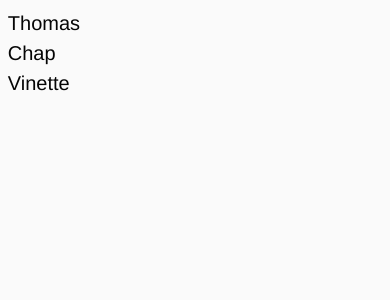
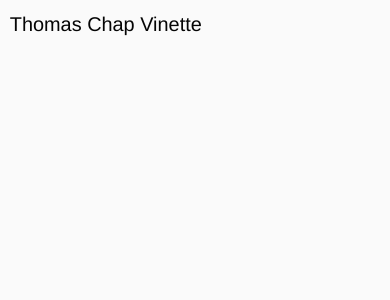
Before and after one commit to bigsofa1/portfolio, a React (Vite) app: page / in a window 390 px wide. Shown: the top 300 px of the page. Built offline with nearby package versions, Linux system fonts and the light colour scheme.

Commit message:
mobile wip

```diff
--- a/components/Nav.jsx
+++ b/components/Nav.jsx
@@ -10,23 +10,16 @@ export default function Nav({ active, onSelect, hasSelected, setHasSelected }){
     const [menuOpen, setMenuOpen] = useState(false)
 
     return(
-       <nav>
-
-            <MotionUl
-            initial="hidden"
-            animate="visible"
-            exit="exit"
-            variants={fadeIn}>
+        <MotionNav>
+            <MotionUl variants={staggerChildren} initial="hidden" animate="visible" exit="exit">
                 <AnimatePresence>
                     {navItems.map((item) => {
                         if (item.id !== "index" && !menuOpen) return null
                         return(
                         <MotionLi
                             key={item.id}
-                            variants={staggerChildren}
-                            initial="hidden"
-                            animate="visible"
-                            exit="exit"
+                            variants={fadeIn}
+                            initial="hidden" animate="visible" exit="exit"
                         >
                             <MotionButton className={
                                 `${hasSelected ? (active === item.id ? null : "item-unfocus") : null}`
@@ -52,6 +45,7 @@ export default function Nav({ active, onSelect, hasSelected, setHasSelected }){
                     })}
                     </AnimatePresence>
                 </MotionUl>
-       </nav>
+
+       </MotionNav>
     )
 }
--- a/src/animations/motionComponents.jsx
+++ b/src/animations/motionComponents.jsx
@@ -1,30 +1,21 @@
-// eslint-disable-next-line no-unused-vars
+/* eslint-disable no-unused-vars */
+// motionWrappers.js
 import { motion } from "framer-motion";
 
-export const MotionSection = ({ children, ...props }) => (
-  <motion.section {...props}>{children}</motion.section>
-);
+const createMotionComponent = (Component) => {
+  return ({ children, ...props }) => (
+    <Component {...props}>{children}</Component>
+  );
+};
 
-export const MotionDiv = ({ children, ...props }) => (
-  <motion.div {...props}>{children}</motion.div>
-);
-
-export const MotionNav = ({ children, ...props }) => (
-  <motion.nav {...props}>{children}</motion.nav>
-);
-
-export const MotionUl = ({ children, ...props }) => (
-  <motion.ul {...props}>{children}</motion.ul>
-);
-
-export const MotionLi = ({ children, ...props }) => (
-  <motion.li {...props}>{children}</motion.li>
-);
-
-export const MotionButton = ({ children, ...props }) => (
-  <motion.button {...props}>{children}</motion.button>
-);
-
-export const MotionFigure = ({ children, ...props }) => (
-  <motion.figure {...props}>{children}</motion.figure>
-);
+export const MotionSection = createMotionComponent(motion.section);
+export const MotionDiv = createMotionComponent(motion.div);
+export const MotionNav = createMotionComponent(motion.nav);
+export const MotionUl = createMotionComponent(motion.ul);
+export const MotionLi = createMotionComponent(motion.li);
+export const MotionButton = createMotionComponent(motion.button);
+export const MotionFigure = createMotionComponent(motion.figure);
+export const MotionDl = createMotionComponent(motion.dl);
+export const MotionDt = createMotionComponent(motion.dt);
+export const MotionDd = createMotionComponent(motion.dd);
+export const MotionSpan = createMotionComponent(motion.span);
--- a/src/animations/motionConfig.js
+++ b/src/animations/motionConfig.js
@@ -1,20 +1,27 @@
-export const fadeIn = {
-  hidden: { opacity: 0 },
+export const staggerChildren = {
+  hidden: {},
   visible: {
-    opacity: 1, transition: { duration: 0.5, ease: "easeInOut" }
+    transition: {
+      staggerChildren: 0.25,
+      delayChildren: 0.25,
+    },
   },
   exit: {
-    opacity: 0,
-    transition: { duration: 0.3, ease: "easeIn"} }
-};
-
-export const staggerChildren = {
-  hidden: {},
-  visible: { transition: { staggerChildren: 0.2 } },
-  exit: {
     transition: {
-      staggerChildren: 0.1,
+      staggerChildren: 0.25,
       staggerDirection: -1, // reverse
     },
   },
 };
+
+export const fadeIn = {
+  hidden: { opacity: 0 },
+  visible: {
+    opacity: 1,
+    transition: { duration: 0.5, ease: "easeInOut", delay: 0.2 }
+  },
+  exit: {
+    opacity: 0,
+    transition: { duration: 0.3, ease: "easeIn", delay:  0.1 }
+  },
+};
--- a/src/data/information.js
+++ b/src/data/information.js
@@ -1,6 +1,6 @@
 export const information = {
   location: "Montréal, Québec",
-  title: "Design",
+  title: "Designer",
   socialLinks: [
     { id: 1, label: "Are.na", url: "https://www.are.na/thomas-chap-vinette" },
     { id: 2, label: "LinkedIn", url: "https://www.linkedin.com/in/thomaschapvinette/" },
--- a/src/data/projectsList.js
+++ b/src/data/projectsList.js
@@ -3,11 +3,11 @@ export const projectsList = [
     title: "Online Portfolio",
     caption: "Web design",
     year: "2025",
-    description:"This website was built using React, mounting content dynamically using conditional rendering.",
+    description:"This website was designed to scale progressively with my studies and to succesfully accompany my design language without imposing upon it. This project was fully developed using React, mounting content dynamically using conditional rendering.",
     links: [
     ]
     },
-    {
+    /*{
     id:2,
     title:"Surfaces",
     caption: "Graphic design",
@@ -20,7 +20,7 @@ export const projectsList = [
         {label: "", src:"public/images/projects/img-grid.png", alt: ""},
         {label: "", src:"public/images/projects/img-grid.png", alt: ""},
     ]
-    },
+    },*/
 ]
 
 export default projectsList
--- a/src/index.css
+++ b/src/index.css
@@ -3,10 +3,11 @@
 :root{
   --base-color-light:#fafafa;
   --base-color-dark:#050505;
-  --font-size:20px;
-  --margin-x:2vw;
-  --spacing:1vh;
-  --line-height: 1.5;
+  --font-size:clamp(10px, calc(1vw + 1rem), 22px);
+  --margin-x:clamp(1vw, calc(1vw + 1rem), 2.5vw);
+  --spacing:clamp(0.5vh, calc(1vh + 1rem), 2vh);
+  --line-height: clamp(0.75, 1.5, 1.75);
+  --scale: 1;
 }
 
 h1,h2,h3,h4{
@@ -29,34 +30,6 @@ body{
   margin-bottom:var(--spacing);
 }
 
-/* grid config  [+]*/
-
-.layout{
-  display: grid;
-  grid-template-columns: 1fr 1fr 2fr;
-  gap: var(--margin-x);
-}
-
-.information, .projects{
-  display:grid;
-  grid-column: 2 / span 2;
-  grid-template-columns: subgrid;
-  gap: var(--margin-x);
-}
-
-.col {
-  grid-column: span 1;
-}
-
-.col-2 { grid-column: span 2; }
-.col-3 { grid-column: span 3; }
-.col-4 { grid-column: span 4; }
-.col-6 { grid-column: span 6; }
-.col-8 { grid-column: span 8; }
-.col-9 { grid-column: span 9;}
-.col-12 { grid-column: span 12;}
-
-/* grid config [-] */
 
 ul{
   margin: 0 0 var(--line-height) 0;
@@ -88,26 +61,8 @@ a{
 
 /* information section */
 
-.information-experience-button{
-  grid-column: 1;
-  justify-self: start;
-  align-self: start;
-}
-
-.information-description{
-  grid-column:1;
-}
-
-.information-sociallinks{
-  grid-column: 2;
-}
-
 .information dl{
   margin:0;
-}
-
-.information-experience-list{
-  grid-column:2;
 }
 
 .information dd{
@@ -120,21 +75,6 @@ figure{
   margin:0;
 }
 
-.project-container{
-  grid-column:1 / span 2;
-  grid-row:1 / span 2;
-}
-
-.project-details{
-  grid-column:2;
-  grid-row:auto;
-}
-
-.project-images{
-  grid-column: 2;
-  grid-row: 2;
-}
-
 .project-images img{
   width:100%;
   height:auto;
@@ -143,8 +83,8 @@ figure{
   cursor:pointer;
 }
 
-.project-image-caption{
-  grid-column:1 / span 2;
+.project-caption{
+  margin-bottom:var(--spacing);
 }
 
 .image-focus {
@@ -176,28 +116,6 @@ figure{
 
 /* keyframes and animations */
 
-.fade-in{
-  animation: fadeIn 1s forwards;
-}
-
- .fade-in > *{
-  opacity: 0;
-  animation: fadeIn 1s forwards;
-}
-
-.fade-in > *:nth-child(1) { animation-delay: 0.1s; }
-.fade-in > *:nth-child(2) { animation-delay: 0.3s; }
-.fade-in > *:nth-child(3) { animation-delay: 0.5s; }
-
-.fade-in > * > *:nth-child(1) { animation-delay: 0.1s; }
-.fade-in > * > *:nth-child(2) { animation-delay: 0.3s; }
-.fade-in > * > *:nth-child(3) { animation-delay: 0.5s; }
-
-@keyframes fadeIn{
-  from {opacity:0}
-  to {opacity:1}
-}
-
 button:hover, a:hover{
   color: var(--base-color-dark);
   cursor: pointer;
@@ -206,3 +124,109 @@ button:hover, a:hover{
 .item-unfocus{
   color:color-mix(in srgb, var(--base-color-dark) 50%, white 2%);
 }
+
+/* grid / layout */
+
+/* mobile */
+.layout {
+  display: grid;
+  grid-template-columns: 1fr 1fr;
+  gap: var(--margin-x);
+}
+
+.information, .projects{
+    display:grid;
+    grid-column: 1 / -1;
+    gap: var(--margin-x);
+    grid-template-columns: 1fr;
+}
+
+nav{
+  grid-column: 1 / span 2;
+  grid-row:1;
+}
+
+.information, .projects {
+  gap: var(--margin-x);
+}
+
+.information-experience-button{
+  grid-column: 1;
+  grid-row:2;
+}
+
+.information-sociallinks{
+  grid-column:2;
+}
+
+.information-experience-list{
+  grid-column:1;
+}
+
+.project-details{
+  grid-row:2;
+}
+
+.project-description{
+  grid-column:1 / -1
+}
+
+/* media queries */
+
+/* desktop */
+@media (min-width: 1024px) {
+
+  .layout {
+    grid-template-columns: 1fr 1fr 2fr;
+  }
+
+  nav{
+    grid-column:1;
+  }
+
+  .information, .projects{
+    display:grid;
+    grid-column: 2 / -1;
+    grid-template-columns: subgrid;
+  }
+
+  .information-description{
+    grid-column: 2;
+  }
+
+  /* Projects section */
+
+  .project-container{
+    grid-column:1 / -1;
+    grid-row:1 / -1;
+  }
+  .project-details{
+    grid-column:2;
+    grid-row:auto;
+  }
+  .project-images{
+    grid-column: 2;
+    grid-row: 2;
+  }
+  .project-image-caption{
+    grid-column:1 / -1;
+  }
+
+  /* Info section */
+
+  .information-experience-button{
+    grid-column: 1;
+    justify-self: start;
+    align-self: start;
+  }
+  .information-description{
+    grid-column:1;
+  }
+
+  .information-sociallinks{
+    grid-column: 2;
+  }
+  .information-experience-list{
+    grid-column:2;
+  }
+}
```
Also changed, not shown: components/Information.jsx (+10 -8 lines), components/Project.jsx (+20 -23 lines).
